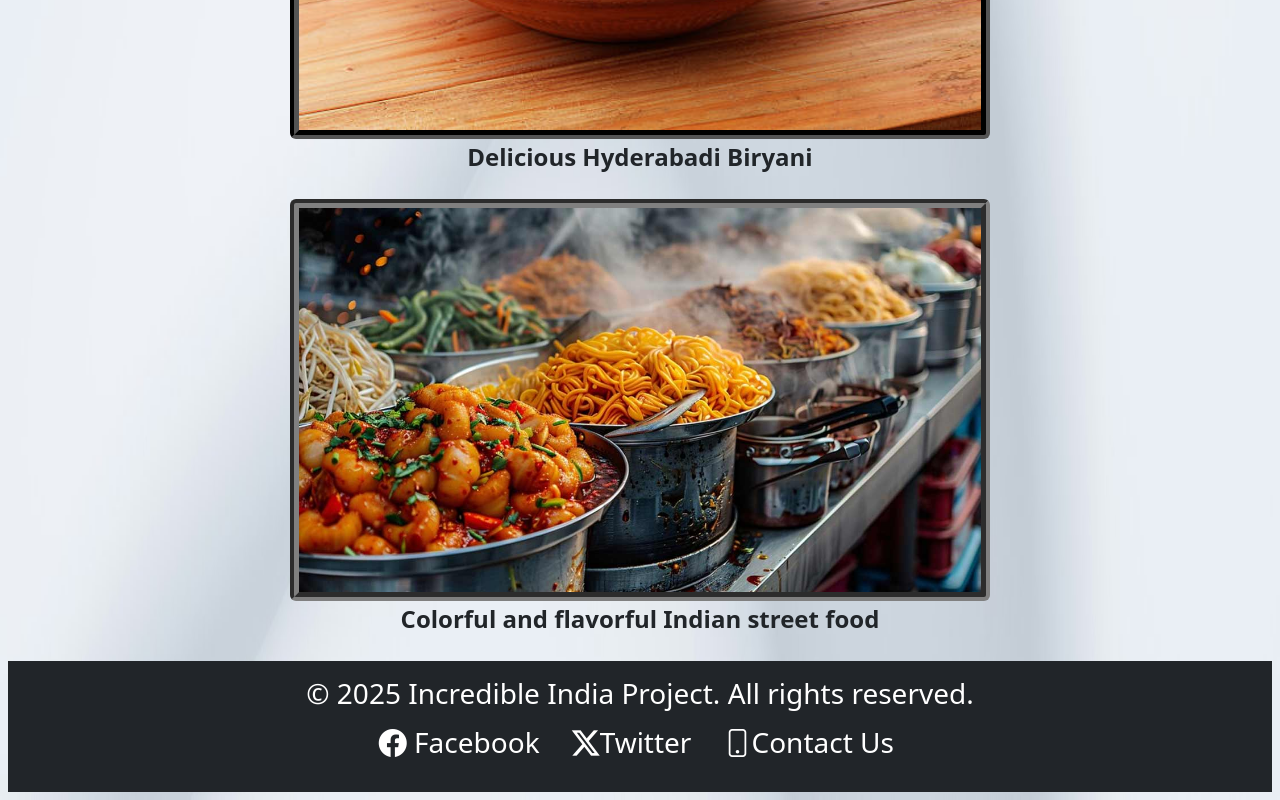
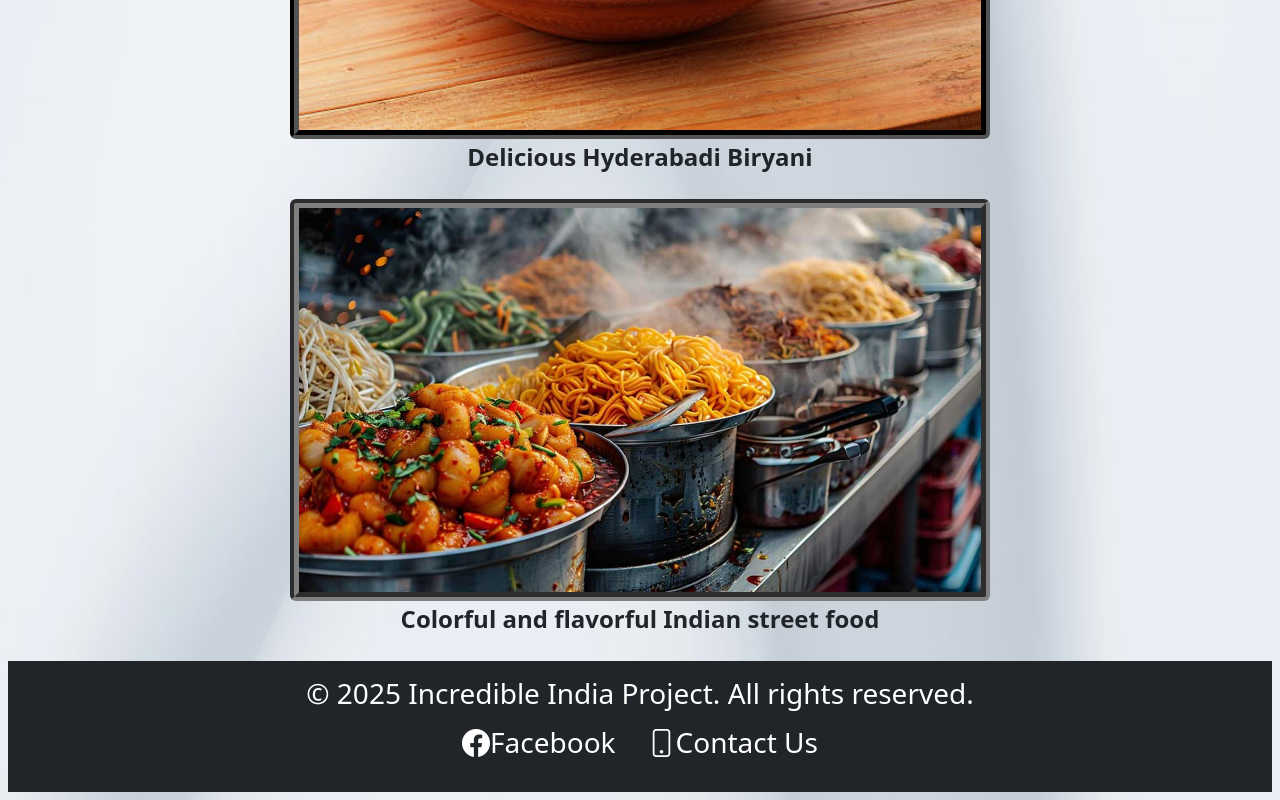
Before and after one commit to DhruvRaiyani09/WD-Project, a plain HTML site: page index.html in a window 1280 px wide. Shown: the part 4808-5608 px from the top of the page. Drawn offline with nearby package versions, Linux system fonts and the light colour scheme.

Commit message:
Update index.html

```diff
--- a/index.html
+++ b/index.html
@@ -110,13 +110,10 @@ body{
     <p class="mb-0">&copy; 2025 Incredible India Project. All rights reserved.</p>
     <ul class="list-unstyled d-flex justify-content-center mt-3">
       <li class="mx-3">
-        <a href="#" class="text-white text-decoration-none"><i class="bi bi-facebook"></i>&nbsp;Facebook</a>
+        <a href="https://www.facebook.com/incredibleindia/" class="text-white text-decoration-none"><i class="bi bi-facebook"></i>Facebook</a>
       </li>
       <li class="mx-3">
-        <a href="#" class="text-white text-decoration-none"><i class="bi bi-twitter-x"></i>Twitter</a>
-      </li>
-      <li class="mx-3">
-        <a href="mailto:info@incredibleindia.com" class="text-white text-decoration-none"><i class="bi bi-phone"></i>Contact&nbsp;Us&nbsp;</a>
+        <a href="mailto:info@incredibleindia.com" class="text-white text-decoration-none"><i class="bi bi-phone"></i>Contact Us</a>
       </li>
     </ul>
   </div>
```
